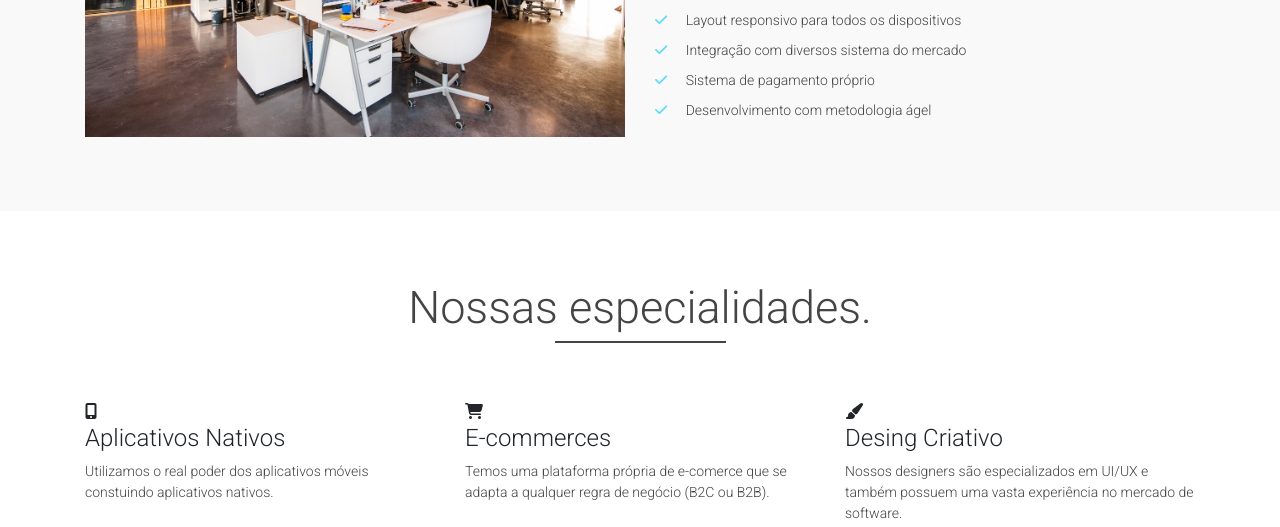
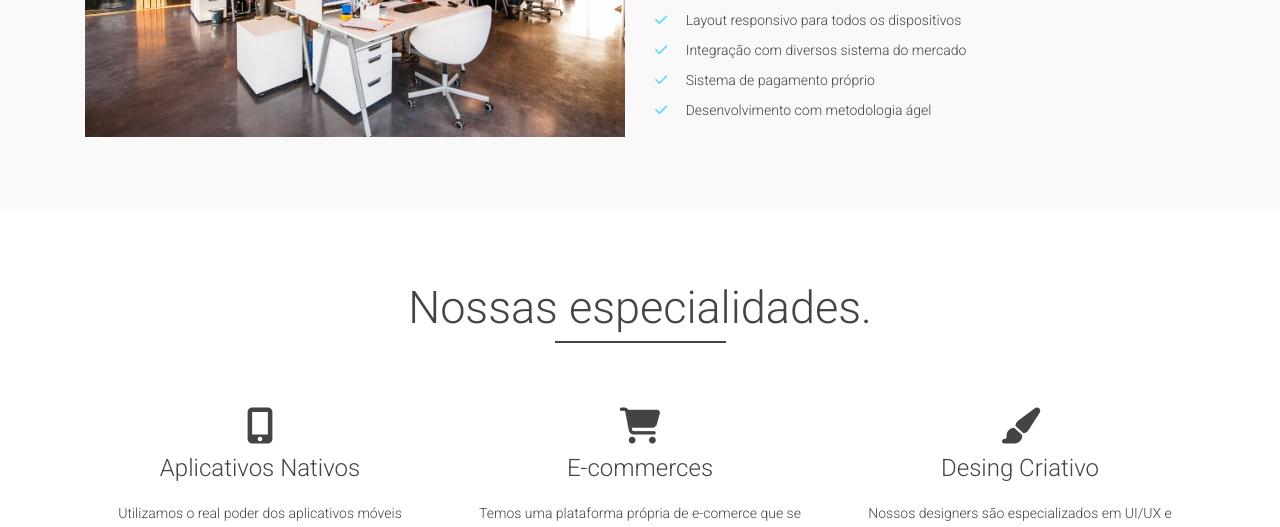
Before and after one commit to eugeniocarvalho/hdc-agency, a plain HTML site: page index.html in a window 1280 px wide. Shown: the part 1131-1658 px from the top of the page. Drawn offline with nearby package versions, Linux system fonts and the light colour scheme.

Commit message:
stylized services

```diff
--- a/css/styles.css
+++ b/css/styles.css
@@ -140,3 +140,29 @@ header, .navbar {
   color: #65DAF9;
   margin-right: 15px;
 }
+
+/* Serviços */
+
+.service-box {
+  text-align: center;
+  margin-bottom: 50px;
+}
+
+.service-box i, .service-box h4 {
+  transition: .5s;
+}
+
+.service-box {
+  font-size: 36px;
+  margin-bottom: 20px;
+  color: #444;
+}
+
+.service-box h4 {
+  font-size: 24px;
+  margin-bottom: 20px;
+}
+
+.service-box:hover > i, .service-box:hover > h4 {
+  color: #65DAF9;
+}
```
